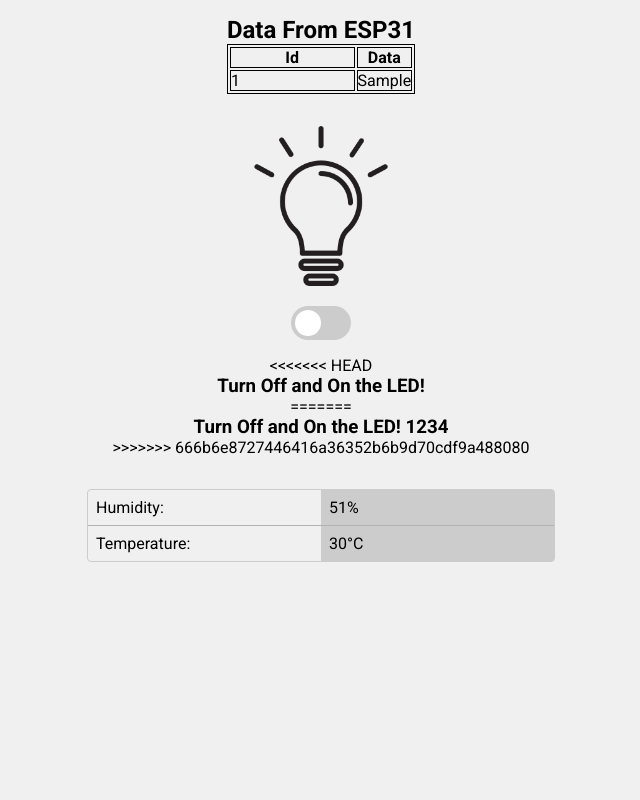
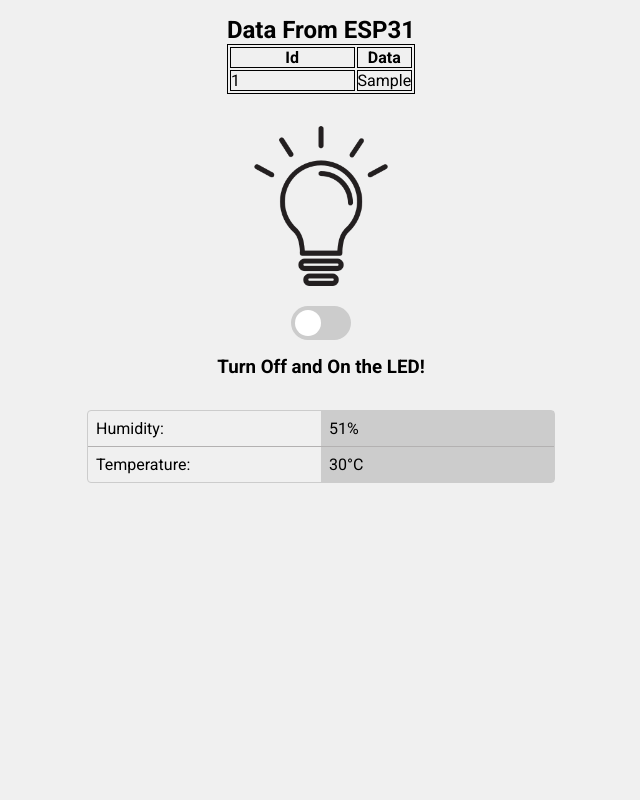
Before and after one commit to sherwanm/esp32, a PHP site: page / in a window 1280 px wide. Shown: the whole page, without its empty margins (319-959 px from the left). Run offline with PHP 8.4, Linux system fonts and the light colour scheme; tables that the repository leaves empty or names only in its code hold one stand-in row (values such as "Sample post"); data that the repository does not hold is empty.

Commit message:
Temp changed

```diff
--- a/api.php
+++ b/api.php
@@ -26,7 +26,7 @@ if ($action == 'set') {
     $result = mysqli_query($con, $sql);
     if ($result && mysqli_num_rows($result) > 0) {
         $row = mysqli_fetch_assoc($result);
-         echo '<pre>'; print_r($row); echo '</pre>';
+        echo $row['value'];
     } else {
         echo "No value found";
     }
--- a/index.php
+++ b/index.php
@@ -70,11 +70,7 @@ CloseCon($con);
                 <span class="slider round"></span>
             </label>
 
-<<<<<<< HEAD
             <h3>Turn Off and On the LED!</h3>
-=======
-            <h3>Turn Off and On the LED! 1234</h3>
->>>>>>> 666b6e8727446416a36352b6b9d70cdf9a488080
         </section>
         <section class="dht-data">
             <div class="table-wrapper">
```
